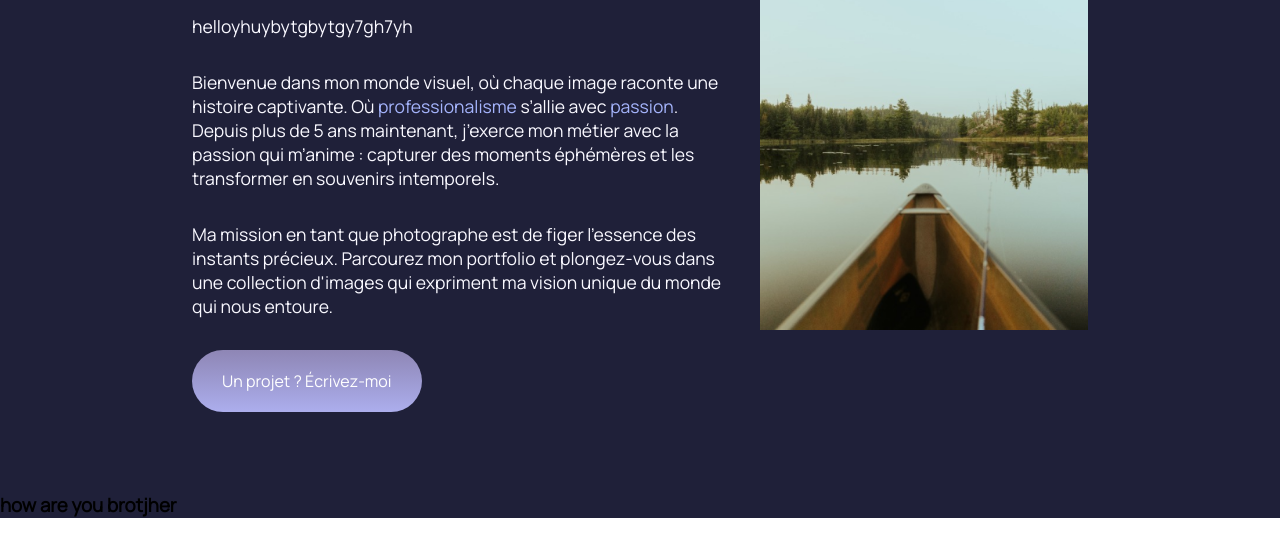
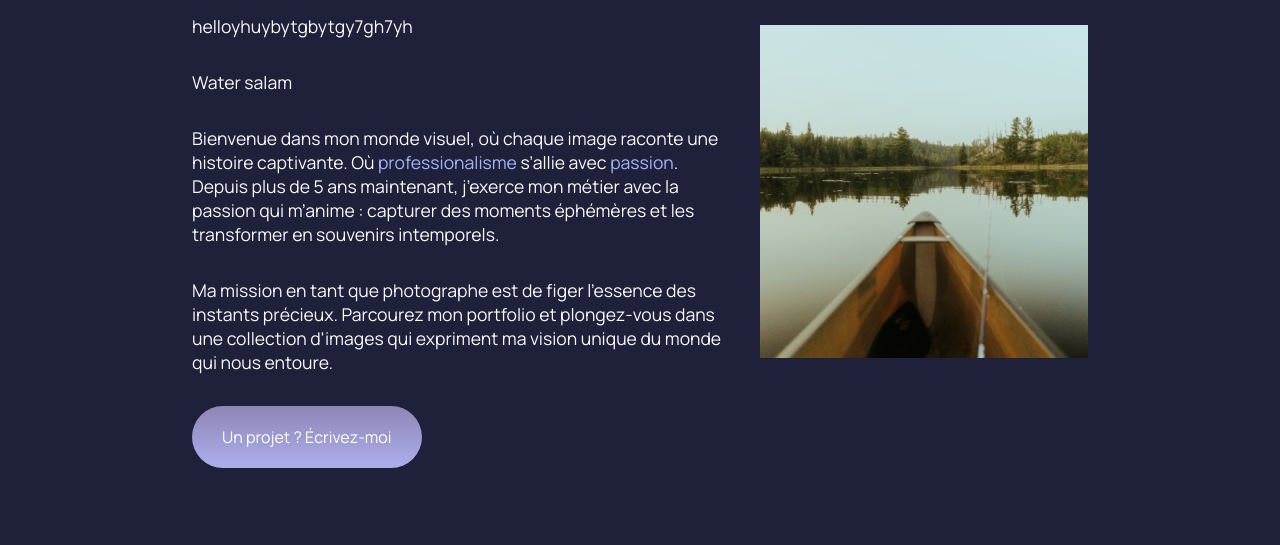
Before and after one commit to WWassim33/Photo-de-Kim, a plain HTML site: page index.html in a window 1280 px wide. Shown: the part 228-773 px from the top of the page. Drawn offline with Linux system fonts and the light colour scheme.

Commit message:
Paragraph Water

```diff
--- a/index.html
+++ b/index.html
@@ -27,6 +27,7 @@
             <div class="accueil-paragraphe">
                 <h1>Les photos de Tim</h1>
                 <p>helloyhuybytgbytgy7gh7yh</p>
+                <p>Water salam</p>
                 <p>
                     Bienvenue dans mon monde visuel, où chaque image raconte une histoire captivante.
                     Où <em>professionalisme</em> s’allie avec <em>passion</em>.
```
